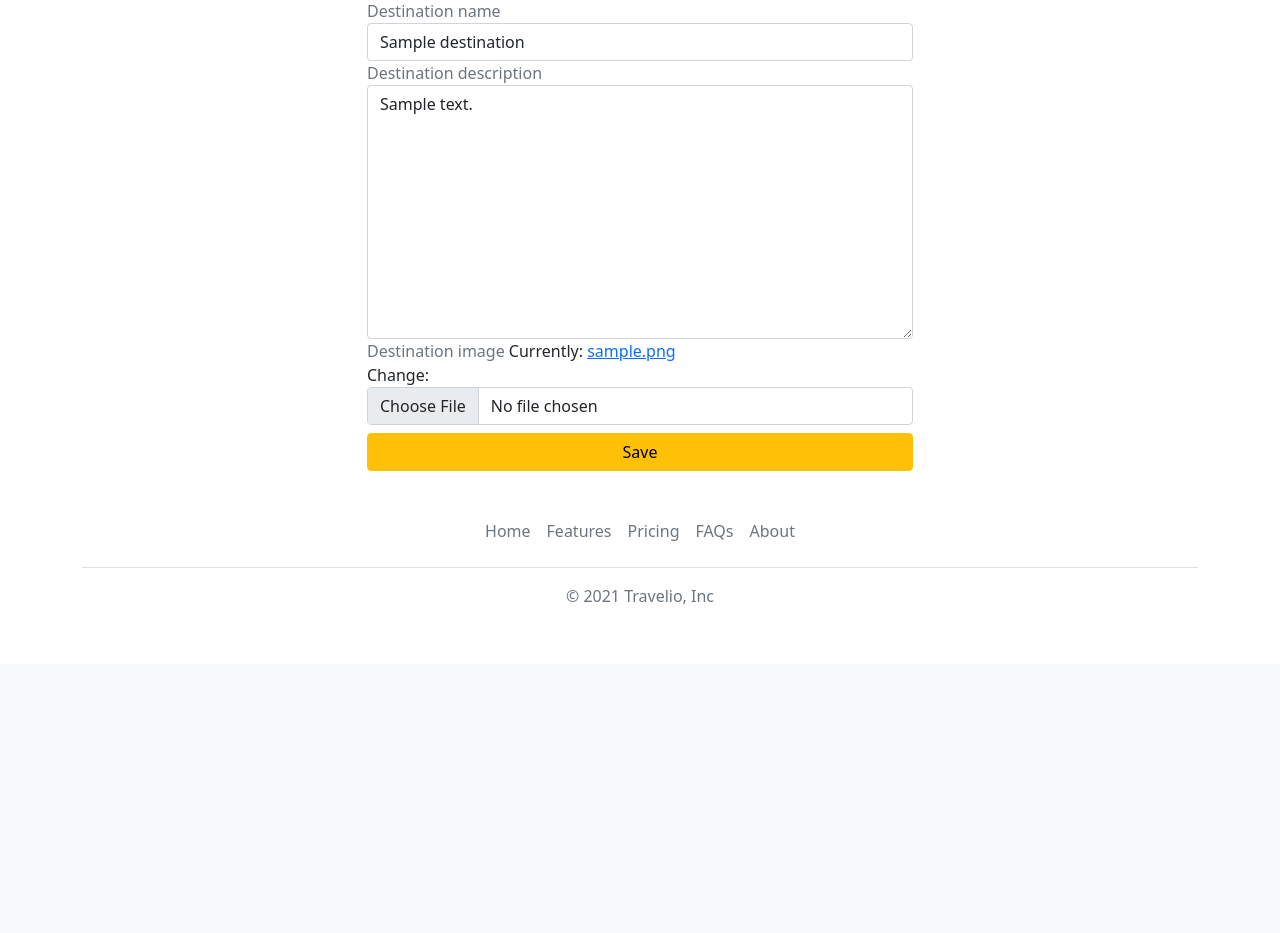
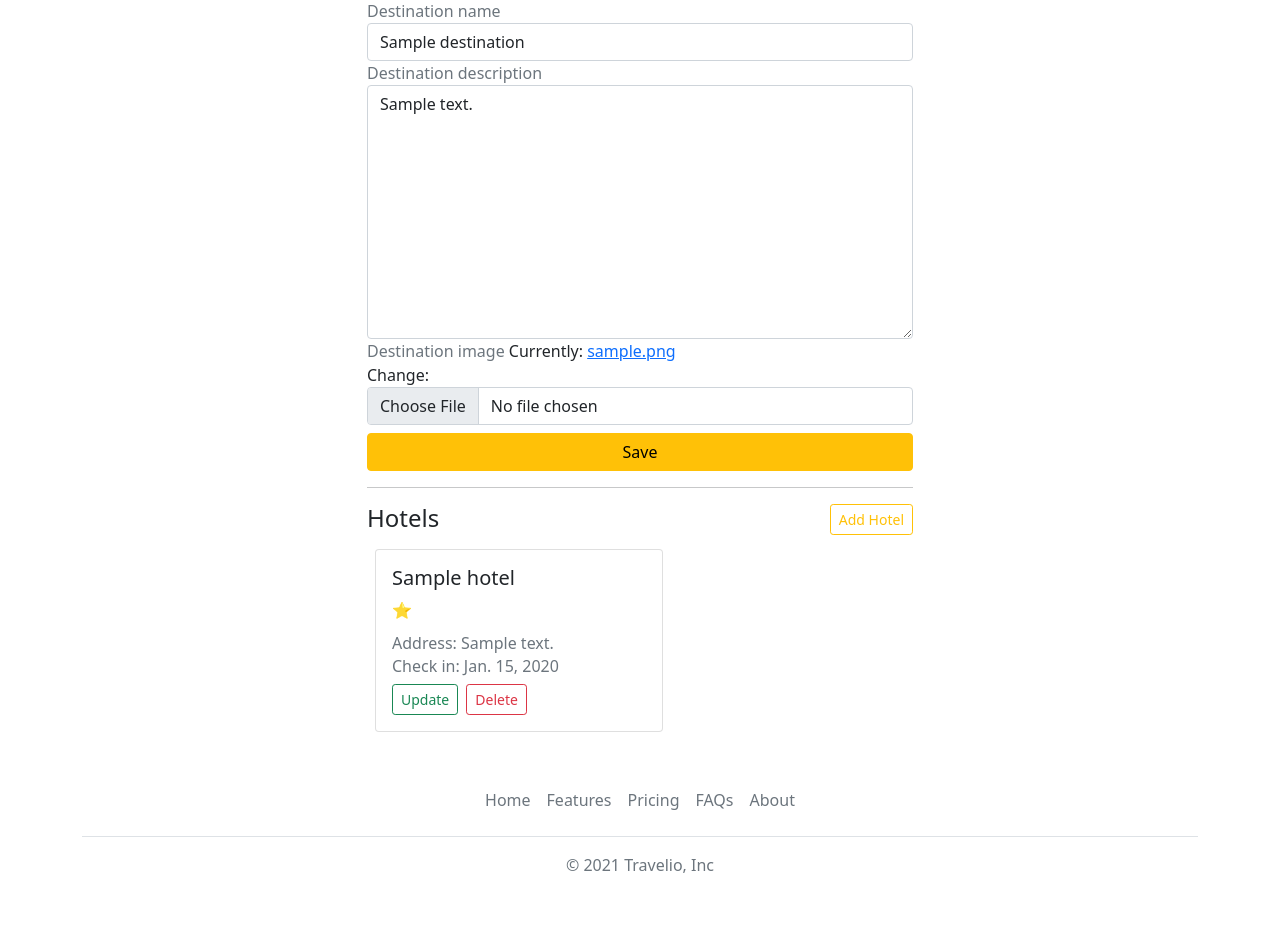
Before and after one commit to madatbay/django-travel-companion, a Django app: page /destinations/1/update/ in a window 1280 px wide. Shown: the part 170-1103 px from the top of the page. Before the commit the page ends 774 px from the top, so only its background shows below. Run offline with Django 3.2, Linux system fonts and the light colour scheme; a user stored in the database is signed in; tables that the repository leaves empty hold one stand-in row (values such as "Sample post"); grey boxes marked "Sample" are stand-in pictures; some libraries are stand-ins or nearby versions.

Commit message:
hotel crud added

```diff
--- a/travel/forms.py
+++ b/travel/forms.py
@@ -1,6 +1,6 @@
 from django import forms
 
-from .models import BudgetItem, Destination, Trip
+from .models import BudgetItem, Destination, Hotel, Trip
 
 
 class TripForm(forms.ModelForm):
@@ -35,3 +35,9 @@ class TripDestinationForm(forms.ModelForm):
     class Meta:
         model = Trip
         fields = ("destinations",)
+
+
+class HotelForm(forms.ModelForm):
+    class Meta:
+        model = Hotel
+        exclude = ("city",)
--- a/travel/templates/travel/budget_detail.html
+++ b/travel/templates/travel/budget_detail.html
@@ -83,6 +83,7 @@
     </div>
   </div>
 </div>
+
 <script>
 
   const calculateTotal = () => {
--- a/travel/templates/travel/destination_update.html
+++ b/travel/templates/travel/destination_update.html
@@ -1,8 +1,8 @@
-{% extends 'travel/base.html' %} {% load widget_tweaks %} {% block content %}
+{% extends 'travel/base.html' %} {% load widget_tweaks %} {% load custom_tags %} {% block content %}
 <div class="col-md-6 col-12 mx-auto">
   <h1 class="text-center">Update Destination</h1>
   <hr />
-  <form method="post" enctype='multipart/form-data'>
+  <form method="post" enctype="multipart/form-data">
     {% csrf_token %}
     <div class="form-group">
       <label class="text-muted">Destination name</label>
@@ -23,5 +23,93 @@
       <button class="btn btn-warning mt-2" type="submit">Save</button>
     </div>
   </form>
+  <hr />
+  <div class="col-12 mt-2">
+    <h4>Hotels <button class="float-end btn btn-sm btn-outline-warning" onclick="toggleAddModal()">Add Hotel</button></h4>
+    {% if not destination.cities.all %}
+    <p class="text-muted">You don't have ant attached hotels for the destination</p>
+      {% endif %}
+      <div class="d-flex flex-wrap">
+      {% for hotel in destination.cities.all %}
+      <div class="card mx-2 my-2" style="width: 18rem">
+        <div class="card-body">
+          <h5 class="card-title">{{hotel.name}}</h5>
+          <p class="card-text">{% for star in hotel.rate|rangelist %} ⭐️ {% endfor %}</p>
+          <h6 class="card-subtitle mb-2 text-muted">Address: {{hotel.address}}</h6>
+          <h6 class="card-subtitle mb-2 text-muted">Check in: {{hotel.checkin_date}}</h6>
+          <div class="d-flex">
+            <button
+              class="btn btn-sm btn-outline-success"
+              onclick="updateHotel('{{hotel.id}}','{{hotel.name}}','{{hotel.address}}','{{hotel.rate}}','{{hotel.checkin_date|date:'Y-m-d'}}')"
+            >
+              Update
+            </button>
+            <form action="{% url 'travel:destination_hotel_delete' destination.id hotel.id %}" method="POST">
+              {% csrf_token %}
+              <button class="btn btn-sm btn-outline-danger ms-2">Delete</button>
+            </form>
+          </div>
+        </div>
+      </div>
+      {% endfor %}
+    </div>
+  </div>
 </div>
+
+<!-- Modal -->
+<div class="modal fade" id="addUpdateItemModal" tabindex="-1" aria-labelledby="addUpdateItemModalLabel" aria-hidden="true">
+  <div class="modal-dialog modal-dialog-centered">
+    <div class="modal-content">
+      <div class="modal-header">
+        <h5 class="modal-title" id="addUpdateItemModalLabel">Hotel</h5>
+        <button type="button" class="btn-close" data-bs-dismiss="modal" aria-label="Close"></button>
+      </div>
+      <form action="{% url 'travel:destination_hotel_add_or_update' destination.id %}" method="post">
+        {% csrf_token %}
+        <input type="hidden" name="hotel_id" id="hotel_hidden_input" />
+        <div class="modal-body">
+          <div class="form-group">{{hform.name.label}} {% render_field hform.name id="id_hotel_name" class+="form-control" %} {{hform.name.errors}}</div>
+          <div class="form-group">
+            {{hform.address.label}} {% render_field hform.address class+="form-control" %} {{hform.address.errors}}
+          </div>
+          <div class="form-group">{{hform.rate.label}} {% render_field hform.rate class+="form-select" %} {{hform.rate.errors}}</div>
+          <div class="form-group">
+            {{hform.checkin_date.label}} {% render_field hform.checkin_date class+="form-control" type="date" %}
+            {{hform.checkin_date.errors}}
+          </div>
+        </div>
+        <div class="modal-footer">
+          <button type="button" class="btn btn-outline-secondary" data-bs-dismiss="modal">Close</button>
+          <button type="submit" class="btn btn-warning">Save</button>
+        </div>
+      </form>
+    </div>
+  </div>
+</div>
+
+<script>
+  const updateHotel = (id, name, address, rate, checkin_date) => {
+    document.getElementById("hotel_hidden_input").value = id;
+    document.getElementById("id_hotel_name").value = name;
+    document.getElementById("id_address").value = address;
+    document.getElementById("id_rate").value = rate;
+    document.getElementById("id_checkin_date").value = checkin_date;
+
+    console.log(checkin_date)
+
+    var modal = new bootstrap.Modal(document.getElementById("addUpdateItemModal"));
+    modal.toggle();
+  };
+
+  const toggleAddModal = () => {
+    document.getElementById("hotel_hidden_input").value = null;
+    document.getElementById("id_hotel_name").value = null;
+    document.getElementById("id_address").value = null;
+    document.getElementById("id_rate").value = null;
+    document.getElementById("id_checkin_date").value = null;
+
+    var modal = new bootstrap.Modal(document.getElementById("addUpdateItemModal"));
+    modal.toggle();
+  };
+</script>
 {% endblock content %}
--- /dev/null
+++ b/travel/templatetags/custom_tags.py
@@ -0,0 +1,7 @@
+from django import template
+
+register = template.Library()
+
+@register.filter()
+def rangelist(min=5):
+    return range(min)
--- a/travel/urls.py
+++ b/travel/urls.py
@@ -18,4 +18,7 @@ urlpatterns = [
     path("destinations/all/", views.destination_all, name="destination_all"),
     path("destinations/create/", views.destination_create, name="destination_create"),
     path("destinations/<int:id>/update/", views.destination_update, name="destination_update"),
+    path("destinations/<int:des_id>/hotels/<int:hotel_id>/delete/", views.destination_hotel_delete, name="destination_hotel_delete"),
+    path("destinations/<int:id>/hotels/add/", views.destination_hotel_add_or_update, name="destination_hotel_add_or_update"),
+
 ]
--- a/travel/views.py
+++ b/travel/views.py
@@ -3,8 +3,8 @@ from django.http import JsonResponse
 from django.shortcuts import redirect, render, get_object_or_404
 from user.models import User
 
-from .forms import BudgetItemForm, DestinationForm, TripDestinationForm, TripForm
-from .models import Budget, BudgetItem, Destination, Trip
+from .forms import BudgetItemForm, DestinationForm, HotelForm, TripDestinationForm, TripForm
+from .models import Budget, BudgetItem, Destination, Hotel, Trip
 
 
 def index(request):
@@ -144,7 +144,8 @@ def destination_update(request, id: int):
             return redirect("travel:index")
     else:
         form = DestinationForm(instance=instance)
-    return render(request, "travel/destination_update.html", {"form": form})
+        hform = HotelForm()
+    return render(request, "travel/destination_update.html", {"form": form, "destination": instance, "hform": hform})
 
 
 @login_required
@@ -161,3 +162,29 @@ def trip_destination_add(request, id):
     else:
         form = TripDestinationForm(request.user, instance=trip)
     return render(request, "travel/trip_destination_add.html", {"form": form})
+
+
+@login_required
+def destination_hotel_delete(request, des_id: int, hotel_id: int):
+    if request.method == "POST":
+        hotel = get_object_or_404(Hotel, id=hotel_id)
+        hotel.delete()
+    return redirect("travel:destination_update", id=des_id)
+
+
+@login_required
+def destination_hotel_add_or_update(request, id: int):
+    """
+    Create hotel item or update if it exists
+    """
+    destination = get_object_or_404(Destination, id=id)
+    if request.method == "POST":
+        if item_id := request.POST.get("hotel_id"):
+            form = HotelForm(request.POST, instance=Hotel.objects.get(id=item_id))
+        else:
+            form = HotelForm(request.POST)
+        if form.is_valid():
+            item = form.save(commit=False)
+            item.city = destination
+            item.save()
+    return redirect("travel:destination_update", id=id)
```
Also changed, not shown: travel/templatetags/__init__.py (added).
